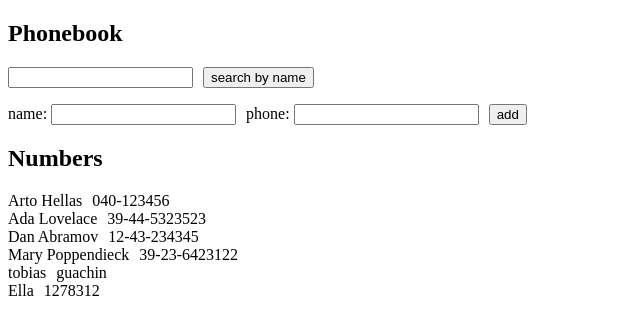
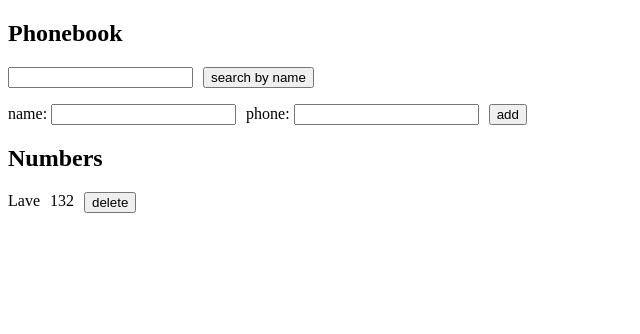
Before and after one commit to irastorzatobias/fso, a React (Create React App) app in the folder part2/phonebook/: page / in a window 1280 px wide. Shown: the top 334 px of the page, without its empty margins (0-640 px from the left). Built offline with nearby package versions, Linux system fonts and the light colour scheme; data requests are answered from the project's data file.

Commit message:
16 dec: 2.18 finished

```diff
--- a/part2/phonebook/db.json
+++ b/part2/phonebook/db.json
@@ -1,34 +1,9 @@
 {
   "persons": [
     {
-      "name": "Arto Hellas",
-      "phone": "040-123456",
+      "name": "Lave",
+      "phone": "132",
       "id": 1
-    },
-    {
-      "name": "Ada Lovelace",
-      "phone": "39-44-5323523",
-      "id": 2
-    },
-    {
-      "name": "Dan Abramov",
-      "phone": "12-43-234345",
-      "id": 3
-    },
-    {
-      "name": "Mary Poppendieck",
-      "phone": "39-23-6423122",
-      "id": 4
-    },
-    {
-      "name": "tobias",
-      "phone": "guachin",
-      "id": 5
-    },
-    {
-      "name": "Ella",
-      "phone": "1278312",
-      "id": 6
     }
   ]
 }
--- a/part2/phonebook/src/App.js
+++ b/part2/phonebook/src/App.js
@@ -2,10 +2,22 @@ import { useEffect, useState } from "react";
 import Filter from "./components/Filter/Filter";
 import PersonForm from "./components/PersonForm/PersonForm";
 import Persons from "./components/Persons/Persons";
-import { getPersons, createPerson } from "./helpers";
+import {
+  getPersons,
+  createPerson,
+  deletePerson,
+  updatePerson,
+} from "./helpers";
 
 const App = () => {
   const [persons, setPersons] = useState([]);
+
+  const resetForm = (e) => {
+    setNewName("");
+    setNewPhone("");
+    e.target.reset();
+    getHook();
+  };
 
   const getHook = () => {
     (async () => {
@@ -27,7 +39,9 @@ const App = () => {
   const [filter, setFilter] = useState("");
 
   const checkName = (name) => {
-    return persons.some((person) => person.name === name);
+    return persons.find(
+      (person) => person.name.toLowerCase() === name.toLowerCase()
+    );
   };
 
   const handleNameChange = (e) => {
@@ -40,25 +54,45 @@ const App = () => {
 
   const handleSubmit = (e) => {
     e.preventDefault();
-    if (checkName(newName)) {
-      alert(`${newName} already exists in phonebook`);
-      return;
+    const newPerson = checkName(newName);
+    let person = {};
+
+    if (newPerson !== undefined) {
+      if (
+        window.confirm(
+          `${newName} is already added to phonebook, replace the old number with a new one?`
+        )
+      ) {
+        person = {
+          name: newName,
+          phone: newPhone,
+        };
+        handlePhoneUpdate(newPerson.id, person);
+        resetForm(e);
+        return;
+      }
     }
 
-    const person = {
+    person = {
       name: newName,
       phone: newPhone,
     };
 
     postHook(person);
-    getHook();
-    setNewName("");
-    setNewPhone("");
-    e.target.reset();
+    resetForm(e);
   };
 
   const handleFilter = (e) => {
     setFilter(e.target.value);
+  };
+
+  const handleDelete = (id) => {
+    deletePerson(id);
+    getHook();
+  };
+
+  const handlePhoneUpdate = (id, person) => {
+    updatePerson(id, person);
   };
 
   return (
@@ -71,7 +105,7 @@ const App = () => {
         handleSubmit={handleSubmit}
       />
       <h2>Numbers</h2>
-      <Persons persons={persons} filter={filter} />
+      <Persons persons={persons} filter={filter} handleDelete={handleDelete} />
     </div>
   );
 };
--- a/part2/phonebook/src/components/Name/Person.jsx
+++ b/part2/phonebook/src/components/Name/Person.jsx
@@ -1,8 +1,9 @@
-const Person = ({ name, phone }) => {
+const Person = ({ name, phone, listId, deletePerson }) => {
   return (
     <div style={{display: 'flex', gap: '10px'}}>
       <p style={{margin: 0}}>{name}</p>
       <p style={{margin: 0}}>{phone}</p>
+      <button onClick={() => deletePerson(listId)}>delete</button>
     </div>
   );
 };
--- a/part2/phonebook/src/components/Persons/Persons.jsx
+++ b/part2/phonebook/src/components/Persons/Persons.jsx
@@ -1,12 +1,29 @@
 import Person from "../Name/Person";
 
-const Persons = ({persons, filter}) => {
-    const personsFinal = filter !== '' ? persons.filter((p) => p.name.toLowerCase().includes(filter.toLowerCase())) : persons;
-    return (
-        <>
-        {personsFinal ? personsFinal.map((p) => <Person key={p.name} name={p.name} phone={p.phone}/>) : []}
-        </>
-    )
-}
+const Persons = ({ persons, filter, handleDelete }) => {
+  const personsFinal =
+    filter !== ""
+      ? persons.filter((p) =>
+          p.name.toLowerCase().includes(filter.toLowerCase())
+        )
+      : persons;
+  return (
+    <>
+      {personsFinal.length > 0 ? (
+        personsFinal.map((p) => (
+          <Person
+            key={p.id}
+            name={p.name}
+            phone={p.phone}
+            listId={p.id}
+            deletePerson={handleDelete}
+          />
+        ))
+      ) : (
+        <p>No people</p>
+      )}
+    </>
+  );
+};
 
 export default Persons;
--- a/part2/phonebook/src/helpers.js
+++ b/part2/phonebook/src/helpers.js
@@ -16,3 +16,20 @@ export const createPerson = (person) => {
         .then((response) => response)
         .catch((e) => console.log(e))
 }
+
+export const deletePerson = (id) => {
+    return axios
+    .delete(`http://localhost:3001/persons/${id}`)
+    .then((response => response))
+    .catch((e) => console.log(e))
+}
+
+export const updatePerson = (id, person) => {
+    return axios
+    .put(`http://localhost:3001/persons/${id}`, {
+        name: person.name,
+        phone: person.phone
+        })
+    .then((response => response))
+    .catch((e) => console.log(e))
+}
```
